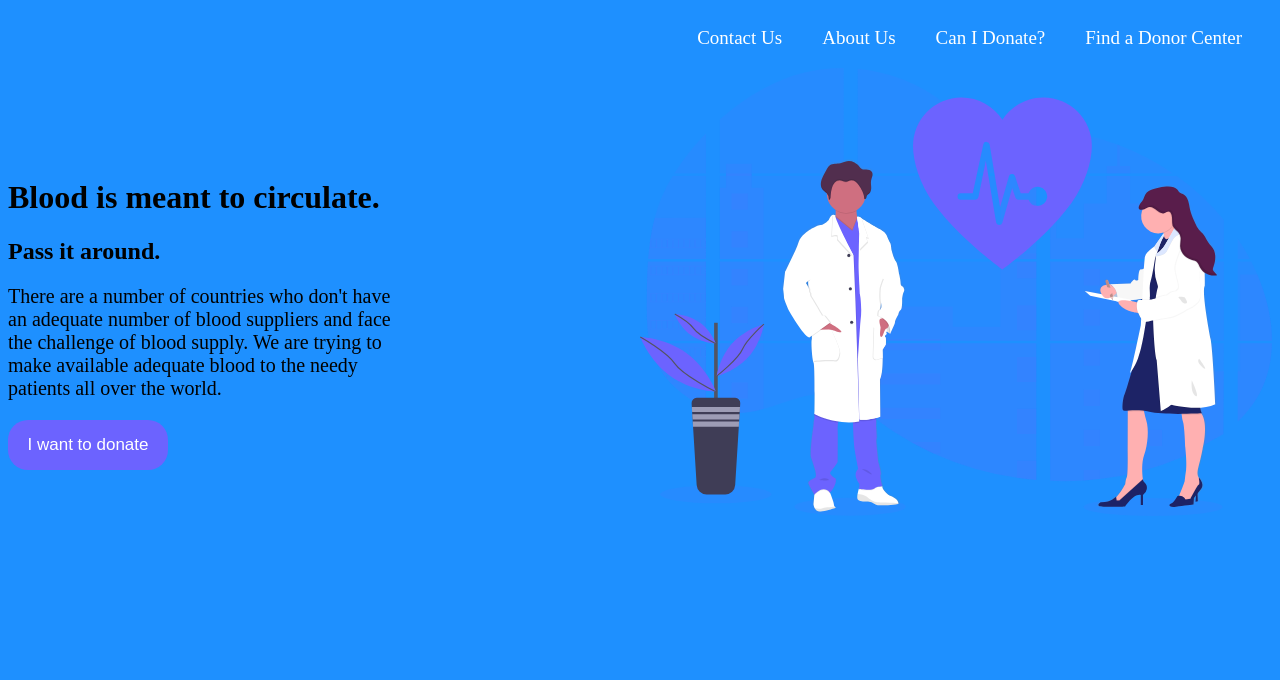
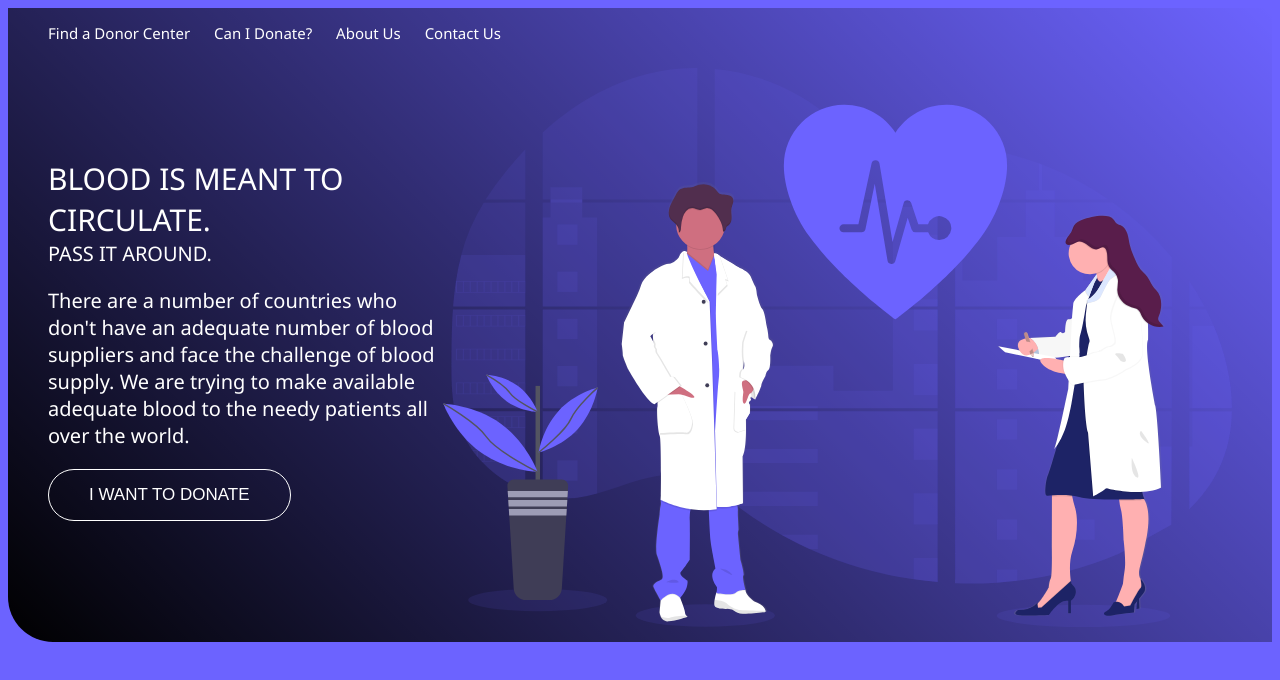
Before and after one commit to Dalexz4/blood-donation-landing-page, a plain HTML site: page index.html in a window 1280 px wide. Drawn offline with Linux system fonts and the light colour scheme.

Commit message:
Update style.css

```diff
--- a/style.css
+++ b/style.css
@@ -1,68 +1,93 @@
 body {
-  background-color: dodgerblue;
-  overflow: hidden;
+  background-color: #6c63ff;
+  font-family: "Segoe UI", Tahoma, Geneva, Verdana, sans-serif;
+}
+
+.menu {
+  flex: 2;
+}
+.first-sect {
+  background: linear-gradient(45deg, black, transparent);
+  border-bottom-left-radius: 45px;
 }
 .menu,
 li {
   display: inline-flex;
-  float: right;
 }
-.menu {
-}
+
 .menu,
 li,
 a {
-  font-size: 19px;
+  font-size: 15px;
   color: #fff;
   text-decoration: none;
-  padding: 0 10px;
+  padding-right: 10px;
+}
+a:hover {
+  color: #ed63ff;
 }
 
-#content-body {
-  width: 100%;
-  padding: 10px 50px;
+.content-body {
+  padding: 10px 40px;
 }
 
 .parent {
-  width: 50%;
-  /* margin: 40px; */
-
-  float: left;
+  font-weight: lighter;
+  color: #fff;
+  flex: 1;
 }
 .body-img {
-  width: 50%;
-  float: right;
-  overflow: hidden;
+  flex: 2;
 }
 
 .body-img img {
-  overflow: hidden;
+  height: auto;
 }
 
 .display {
-  width: 400px;
   padding-top: 90px;
 }
-.display > p {
-  /* color: #fff; */
+.display h2 {
+  margin-bottom: 0px;
+  text-transform: uppercase;
   font-size: 20px;
+  font-weight: lighter;
+  margin: 0px;
 }
-.display > h1,
-h2 {
-  /* color: #fff; */
+.display h1 {
+  margin: 0px;
+  text-transform: uppercase;
+  font-size: 30px;
+  font-weight: lighter;
 }
 
 button {
-  height: 50px;
-  width: 160px;
-  background-color: #6c63ff;
+  text-transform: uppercase;
+  background-color: transparent;
+  color: #fff;
+  border: 5px;
+  cursor: pointer;
+  border-radius: 50px;
+  padding: 15px 40px;
+  border: 1px solid #fff;
+  font-weight: lighter !important;
+}
+
+button:hover {
+  background-color: #fff;
   box-shadow: #ed63ff;
-  color: #fff;
-  border: 10px;
-  border-radius: 20px;
+  color: #6c63ff;
+  border-radius: 50px;
+  border-color: #6c63ff;
+  box-shadow: 0px 12px 14px #6c63ffe8;
 }
 
 button,
 text {
   font-size: 17px;
 }
+
+.grid-container {
+  display: flex;
+  justify-content: space-between;
+}
```
